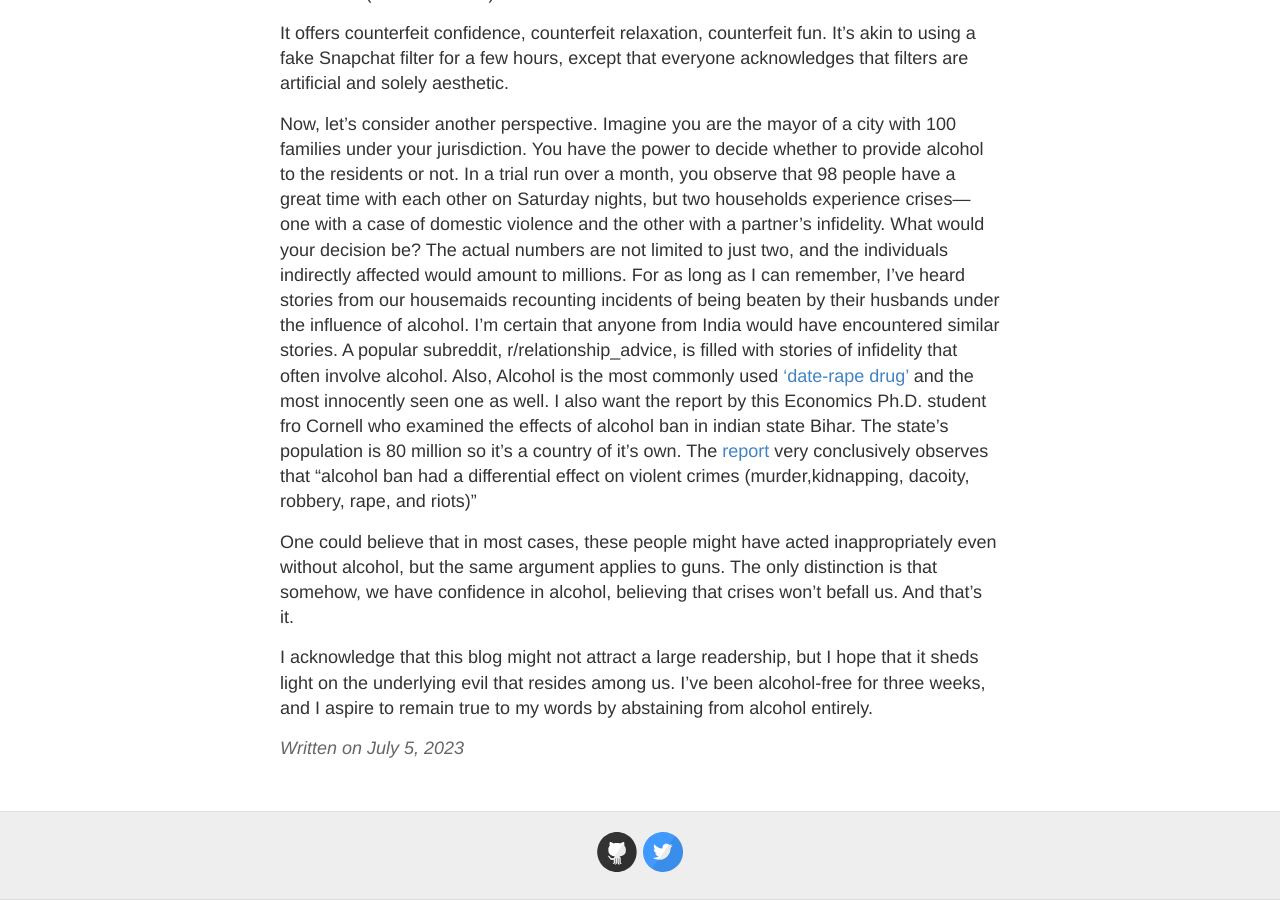
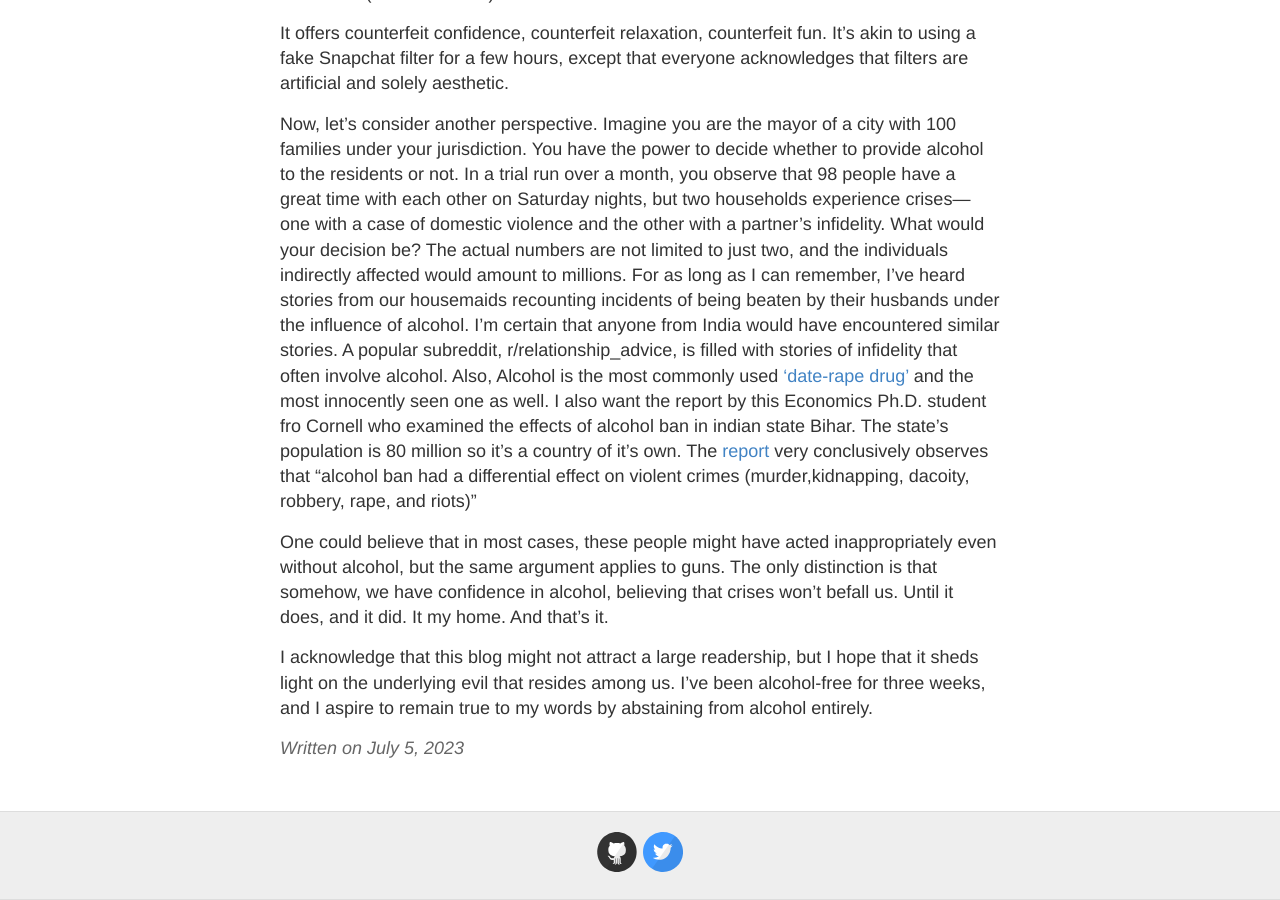
Before and after one commit to harora/harora.github.io, a Jekyll site: the page built from _posts/2023-07-05-alcohol.md, in a window 1280 px wide and 900 px high, scrolled down 961 px. Built offline with Jekyll 4.4.1, drawn with Linux system fonts in a browser that asks for light colours.

Commit message:
Update 2023-07-05-alcohol.md

```diff
--- a/_posts/2023-07-05-alcohol.md
+++ b/_posts/2023-07-05-alcohol.md
@@ -20,6 +20,6 @@ It offers counterfeit confidence, counterfeit relaxation, counterfeit fun. It's
 
 Now, let's consider another perspective. Imagine you are the mayor of a city with 100 families under your jurisdiction. You have the power to decide whether to provide alcohol to the residents or not. In a trial run over a month, you observe that 98 people have a great time with each other on Saturday nights, but two households experience crises—one with a case of domestic violence and the other with a partner's infidelity. What would your decision be? The actual numbers are not limited to just two, and the individuals indirectly affected would amount to millions. For as long as I can remember, I've heard stories from our housemaids recounting incidents of being beaten by their husbands under the influence of alcohol. I'm certain that anyone from India would have encountered similar stories. A popular subreddit, r/relationship_advice, is filled with stories of infidelity that often involve alcohol. Also, Alcohol is the most commonly used ['date-rape drug'](https://www.webmd.com/mental-health/addiction/date-rape-drugs) and the most innocently seen one as well. I also want the report by this Economics Ph.D. student fro Cornell who examined the effects of alcohol ban in indian state Bihar. The state's population is 80 million so it's a country of it's own. The [report](https://natashajha.github.io/files/EDCC-alcoholban-ms.pdf) very conclusively observes that "alcohol ban had a differential effect on violent crimes (murder,kidnapping, dacoity, robbery, rape, and riots)"
 
-One could believe that in most cases, these people might have acted inappropriately even without alcohol, but the same argument applies to guns. The only distinction is that somehow, we have confidence in alcohol, believing that crises won't befall us. And that's it.
+One could believe that in most cases, these people might have acted inappropriately even without alcohol, but the same argument applies to guns. The only distinction is that somehow, we have confidence in alcohol, believing that crises won't befall us. Until it does, and it did. It my home. And that's it.
 
 I acknowledge that this blog might not attract a large readership, but I hope that it sheds light on the underlying evil that resides among us. I've been alcohol-free for three weeks, and I aspire to remain true to my words by abstaining from alcohol entirely.
```
